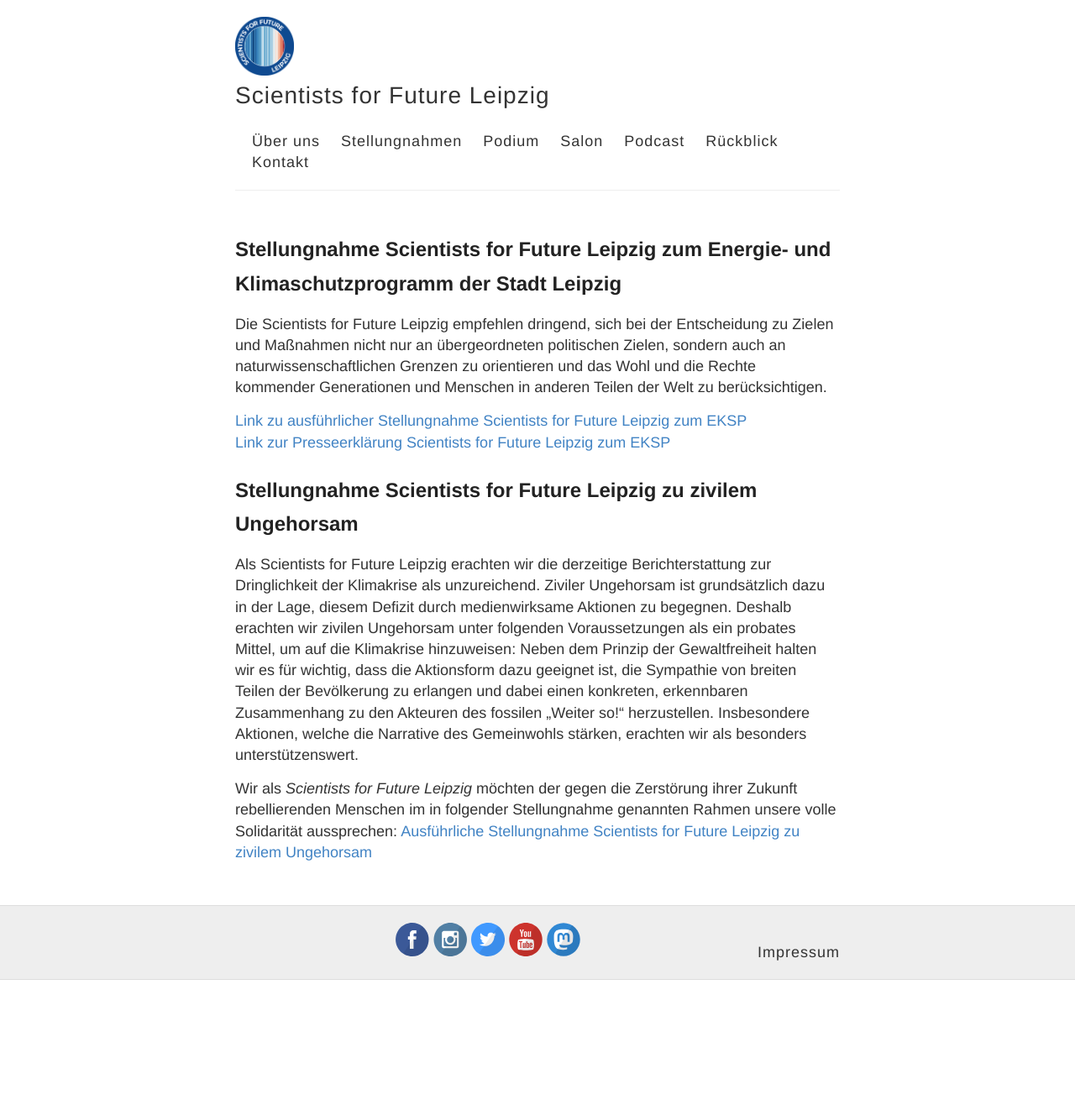
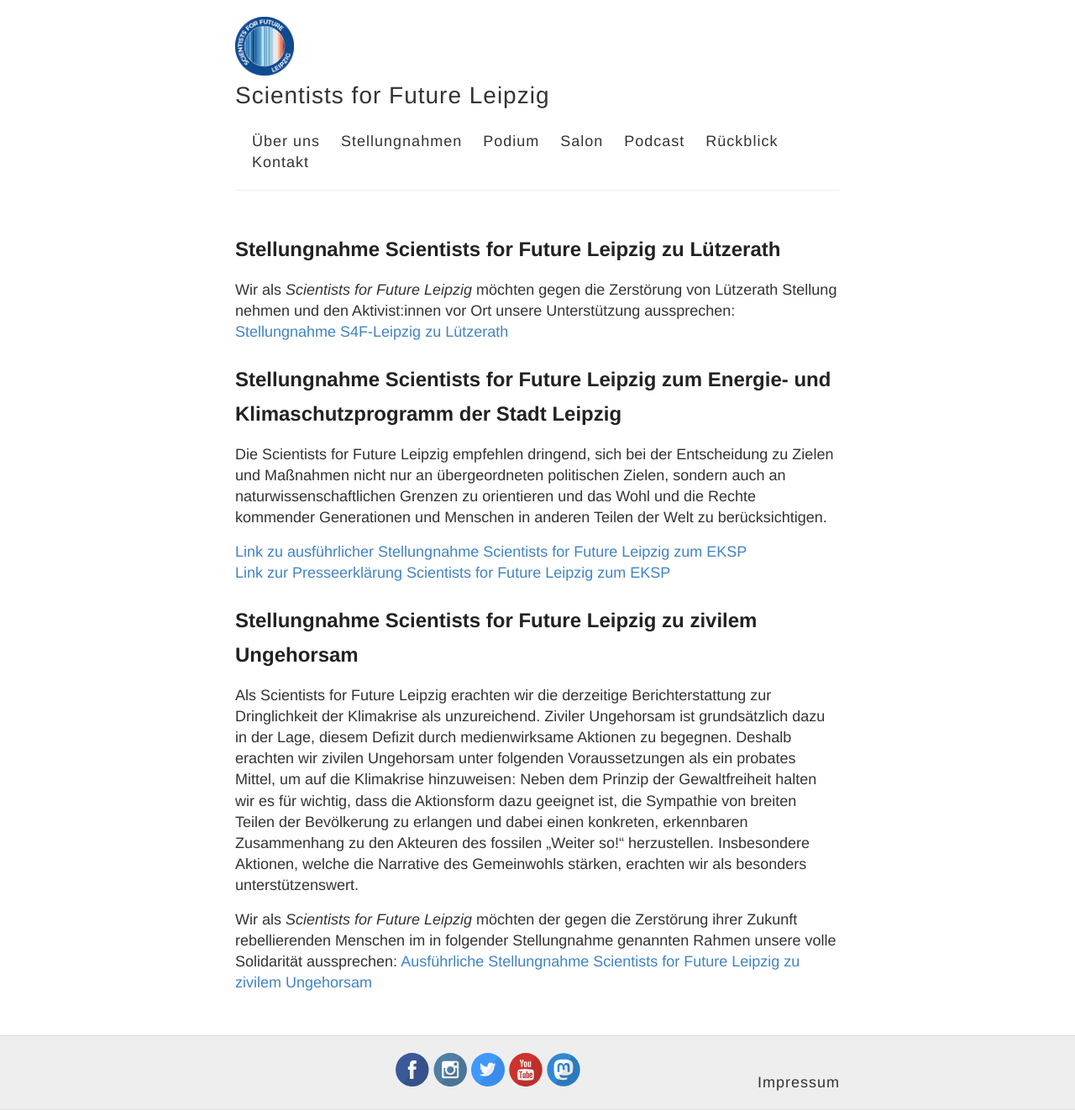
Before and after one commit to s4f-leipzig/s4f-leipzig.github.io, a Jekyll site: the page built from stellungnahmen.md, in a window 1280 px wide. Shown: the whole page at 84% size. Built offline with Jekyll 4.4.1, drawn with Linux system fonts in a browser that asks for light colours; before the commit the page ends 1167 px from its top, so only the background shows below that.

Commit message:
Update stellungnahmen.md

```diff
--- a/stellungnahmen.md
+++ b/stellungnahmen.md
@@ -1,6 +1,10 @@
 ---
 layout: default
 ---
+
+<h2>Stellungnahme Scientists for Future Leipzig zu Lützerath</h2>
+
+Wir als <i>Scientists for Future Leipzig</i> möchten gegen die Zerstörung von Lützerath Stellung nehmen und den Aktivist:innen vor Ort unsere Unterstützung aussprechen: <a target="blank" href="https://s4f-leipzig.de/documents/PM_Luetzerath_S4F-Leipzig.pdf">Stellungnahme S4F-Leipzig zu Lützerath</a>
 
 <h2>Stellungnahme Scientists for Future Leipzig zum Energie- und Klimaschutzprogramm der Stadt Leipzig</h2>
 
```
